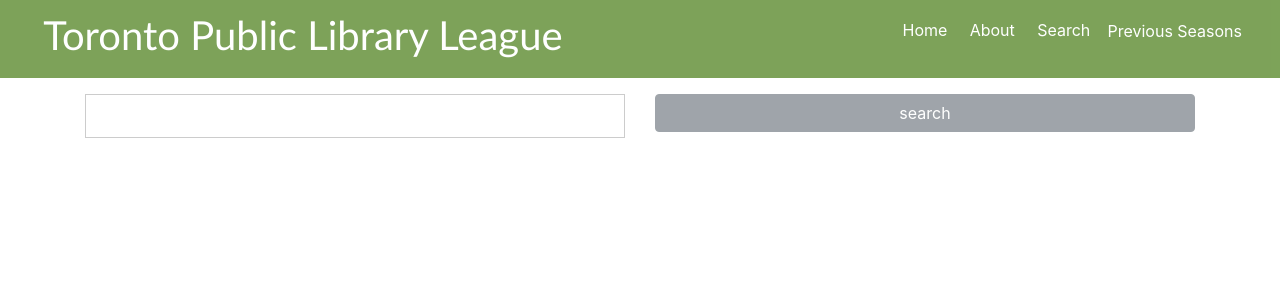
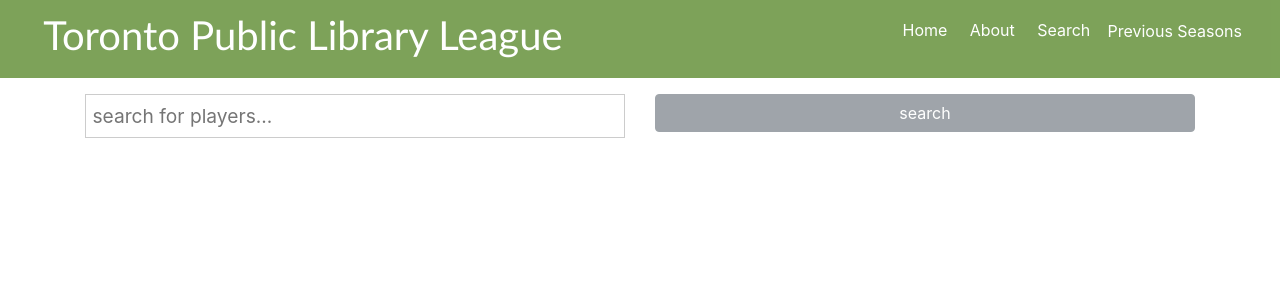
Before and after one commit to andrewh-code/toronto-public-library-league, a React (Create React App) app in the folder client/: page /auto in a window 1280 px wide. Shown: the top 300 px of the page. Built offline with nearby package versions, Linux system fonts and the light colour scheme.

Commit message:
add place holder text for  search bar

```diff
--- a/client/src/components/SearchAutoComplete.js
+++ b/client/src/components/SearchAutoComplete.js
@@ -212,6 +212,7 @@
                                 onChange={onChange}
                                 onKeyDown={onKeyDown}
                                 value={userInput}
+                                placeholder="search for players..."
                             />
                             {suggestionsListComponent}
                         </div>
```
